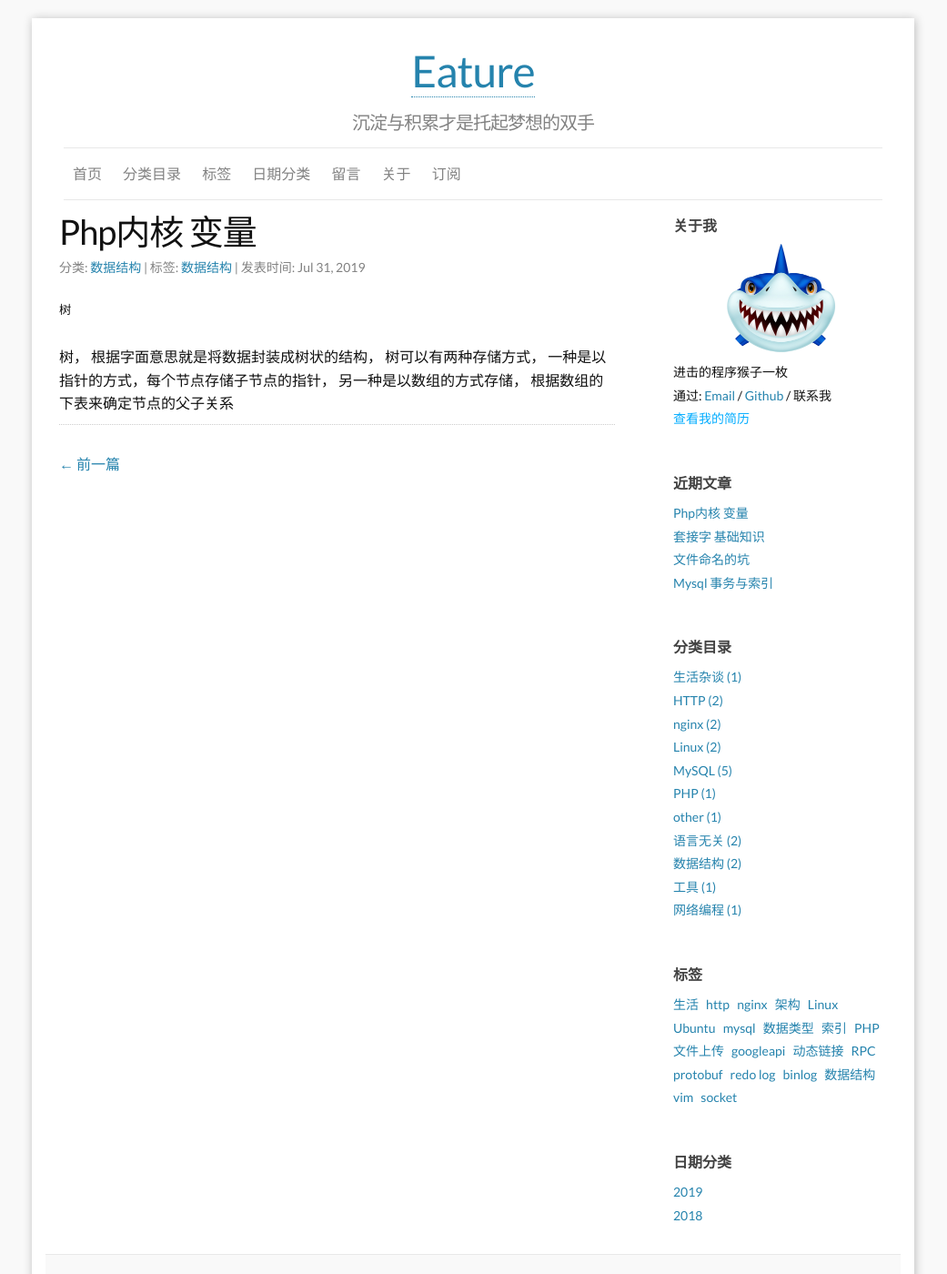
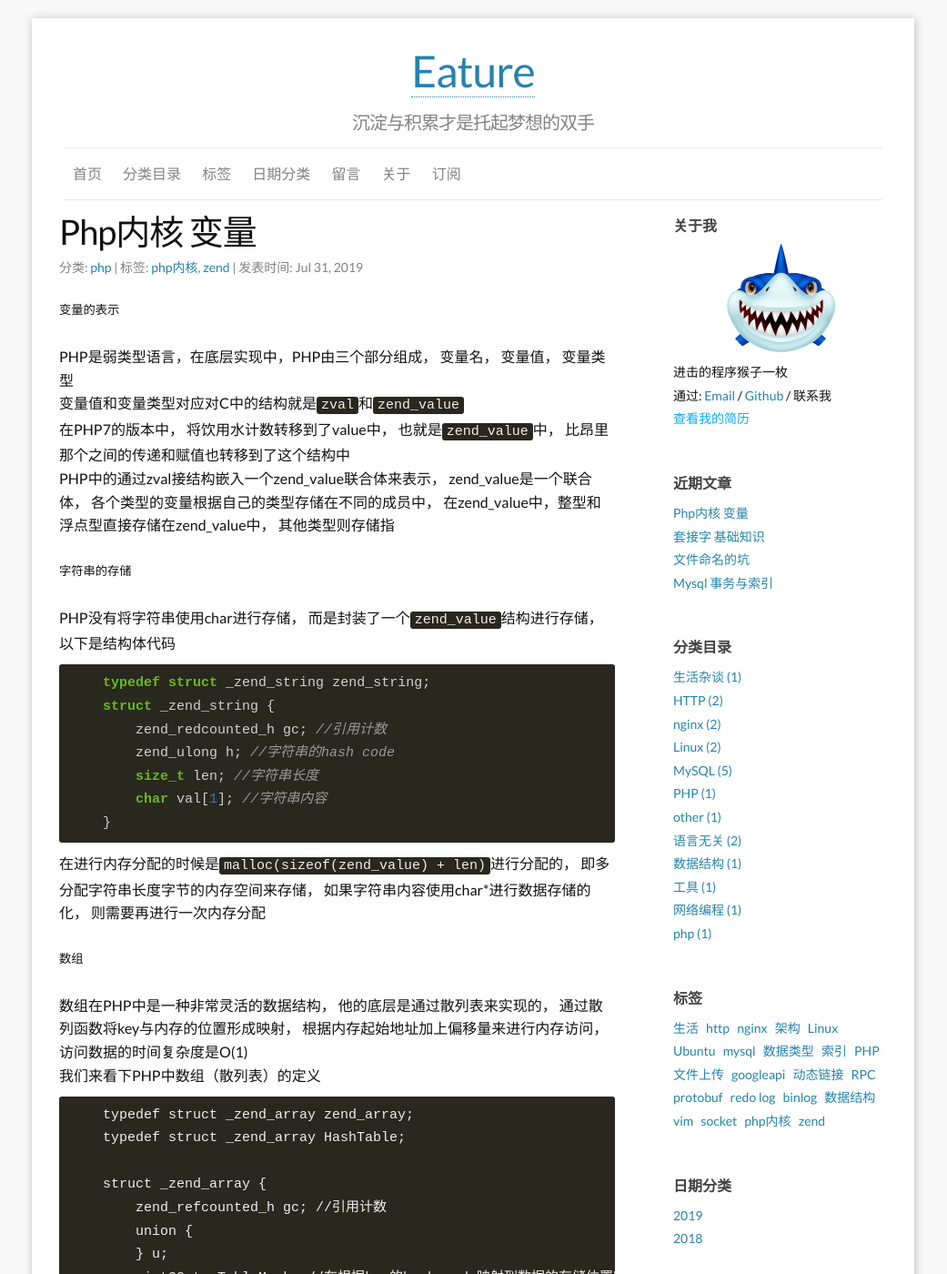
Before and after one commit to zoueature/zoueature.github.io, a Jekyll site: the page built from _posts/2019-07-31-PHP内核-变量.md, in a window 1280 px wide and 1400 px high. Shown: the whole window at 91% size, without its empty margins (120-1161 px from the left). Built offline with Jekyll 4.4.1, drawn with Linux system fonts in a browser that asks for light colours; comment, search, counter and statistics services are not loaded; some of the changed text lies outside the part shown.

Commit message:
PHP 变量的实现

````diff
--- a/_posts/2019-07-31-PHP内核-变量.md
+++ b/_posts/2019-07-31-PHP内核-变量.md
@@ -2,11 +2,61 @@
 layout: post
 author: eature
 published: true
-categories: 数据结构
+categories: php
 tags:
-- 数据结构
+- php内核
+- zend
 ---
 
-##### 树
+##### 变量的表示
 
-树， 根据字面意思就是将数据封装成树状的结构， 树可以有两种存储方式， 一种是以指针的方式，每个节点存储子节点的指针， 另一种是以数组的方式存储， 根据数组的下表来确定节点的父子关系
+PHP是弱类型语言，在底层实现中，PHP由三个部分组成， 变量名， 变量值， 变量类型
+变量值和变量类型对应对C中的结构就是`zval`和`zend_value`
+在PHP7的版本中， 将饮用水计数转移到了value中， 也就是`zend_value`中， 比昂里那个之间的传递和赋值也转移到了这个结构中
+PHP中的通过zval接结构嵌入一个zend_value联合体来表示， zend_value是一个联合体， 各个类型的变量根据自己的类型存储在不同的成员中， 在zend_value中，整型和浮点型直接存储在zend_value中， 其他类型则存储指
+
+##### 字符串的存储
+
+PHP没有将字符串使用char进行存储， 而是封装了一个`zend_value`结构进行存储， 以下是结构体代码
+```c
+    typedef struct _zend_string zend_string;
+    struct _zend_string {
+        zend_redcounted_h gc; //引用计数
+        zend_ulong h; //字符串的hash code
+        size_t len; //字符串长度
+        char val[1]; //字符串内容
+    }
+```
+
+在进行内存分配的时候是`malloc(sizeof(zend_value) + len)`进行分配的， 即多分配字符串长度字节的内存空间来存储， 如果字符串内容使用char*进行数据存储的化， 则需要再进行一次内存分配
+
+##### 数组
+
+数组在PHP中是一种非常灵活的数据结构， 他的底层是通过散列表来实现的， 通过散列函数将key与内存的位置形成映射， 根据内存起始地址加上偏移量来进行内存访问， 访问数据的时间复杂度是O(1)
+我们来看下PHP中数组（散列表）的定义
+```
+    typedef struct _zend_array zend_array;
+    typedef struct _zend_array HashTable;
+
+    struct _zend_array {
+        zend_refcounted_h gc; //引用计数
+        union {
+        } u;
+        uint32_t nTableMask; //在根据key的hash code映射到数据的存储位置时会用到
+        Bucket *arData; //存储元素数组， 每个元素的结构为Bucket
+        uint32_t nNumUsed; //已使用的元素
+        uint32_t nNumofElements; //实际存储的元素个数
+        uint32_t nTableSize; //数组的总容量
+        uint32_t nInternalPointer;
+        zend_long nNextFreeElement; //下个可用的数值索引
+        dtor_func_t pDestructor; //在删除或者覆盖数组的某个值的时候， 会调用这个函数
+    }
+```
+
+PHP的数组在仅从unset的时候， 并不会将数据直接删除， 而是会将数据标为IS_UNDEF, 只有在数组超过容量限制， 需要进行扩容的时候才会进行数据删除
+
+`//todo PHP数组hash算法的实现`
+
+##### 引用
+
+##### 类型转换
````
